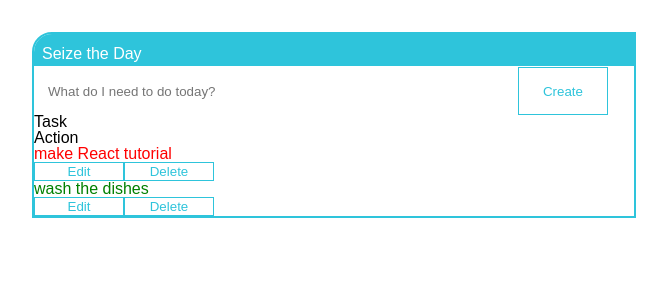
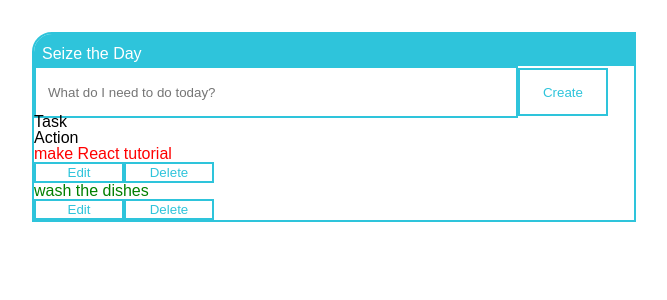
Before and after one commit to nejohnston/todo-list, a React (Create React App) app: page / in a window 1280 px wide. Shown: the top 300 px of the page, without its empty margins (306-973 px from the left). Built offline with nearby package versions, Linux system fonts and the light colour scheme.

Commit message:
Added button sizing

```diff
--- a/src/App.css
+++ b/src/App.css
@@ -10,15 +10,16 @@
 
 button {
   border-radius: 0;
-  border: #2ec4db solid 1px;
+  border: #2ec4db solid 2px;
   color: #2ec4db;
   width: 15%;
   height: 100%;
+  outline: none;
   background-color: #fff;
   cursor: pointer;
 }
 
-::hover {
+button:hover {
   background-color: #2ec4db;
   color: #fff;
 }
@@ -39,16 +40,20 @@ button {
 /* Create Todo */
 
 .create-todo-wrapper {
-  height: 3rem;
+  /*height: 3rem;*/
 }
 .create-todo-form {
   width: 600px;
-  height: 100%;
+  height: 3rem;
 }
 
 .create-todo-input {
   width: 80%;
-  height: 3rem;
+  height: 100%;
   border: none;
   text-indent: 0.75rem;
+  border: #2ec4db solid 2px;
+  color: #2ec4db;
+  outline: none;
+  padding: 0;
 }
--- a/src/App.js
+++ b/src/App.js
@@ -3,8 +3,8 @@ import CreateTodo from './create-todo';
 import TodosList from './todos-list';
 import _ from 'lodash';
 
+import './reset.css';
 import './App.css';
-import './reset.css';
 
 
 const todos = [
--- a/src/create-todo.js
+++ b/src/create-todo.js
@@ -1,13 +1,13 @@
 import React from 'react';
+import './reset.css';
 import './App.css';
-import './reset.css';
 
 export default class TodosList extends React.Component {
   render() {
     return (
         <form className="create-todo-form" onSubmit={this.handleCreate.bind(this)}>
             <input className="create-todo-input" type='text' placeholder='What do I need to do today?' ref="createInput"/>
-            <button className="button-global">Create</button>
+            <button>Create</button>
         </form>
     );
   }
--- a/src/todos-list-header.js
+++ b/src/todos-list-header.js
@@ -1,6 +1,7 @@
 import React from 'react';
+
+import './reset.css';
 import './App.css';
-import './reset.css';
 
 
 export default class TodosListHeader extends React.Component {
--- a/src/todos-list-item.js
+++ b/src/todos-list-item.js
@@ -1,7 +1,7 @@
 import React from 'react';
 
+import './reset.css';
 import './App.css';
-import './reset.css';
 
 
 export default class TodosListItem extends React.Component {
--- a/src/todos-list.js
+++ b/src/todos-list.js
@@ -3,8 +3,8 @@ import _ from 'lodash';
 import TodosListHeader from './todos-list-header';
 import TodosListItem from './todos-list-item';
 
+import './reset.css';
 import './App.css';
-import './reset.css';
 
 export default class TodosList extends React.Component {
   renderItems() {
```
